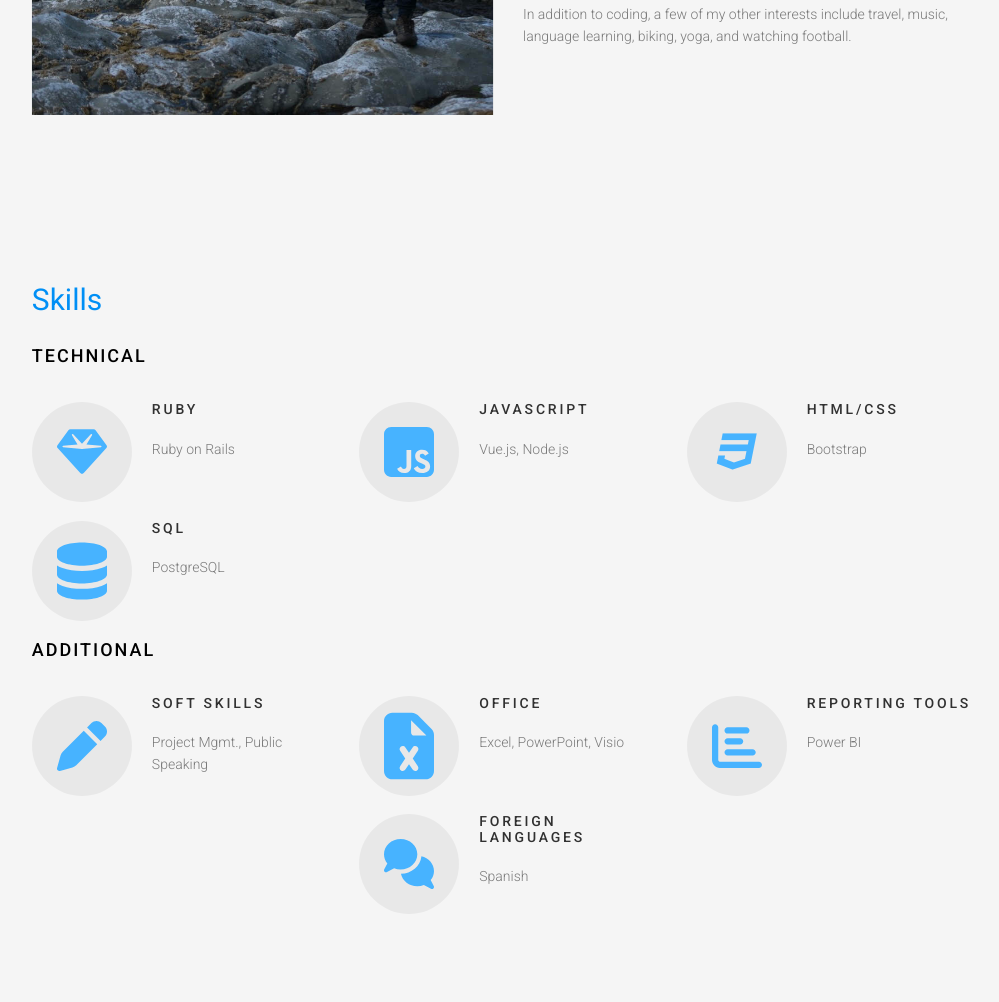
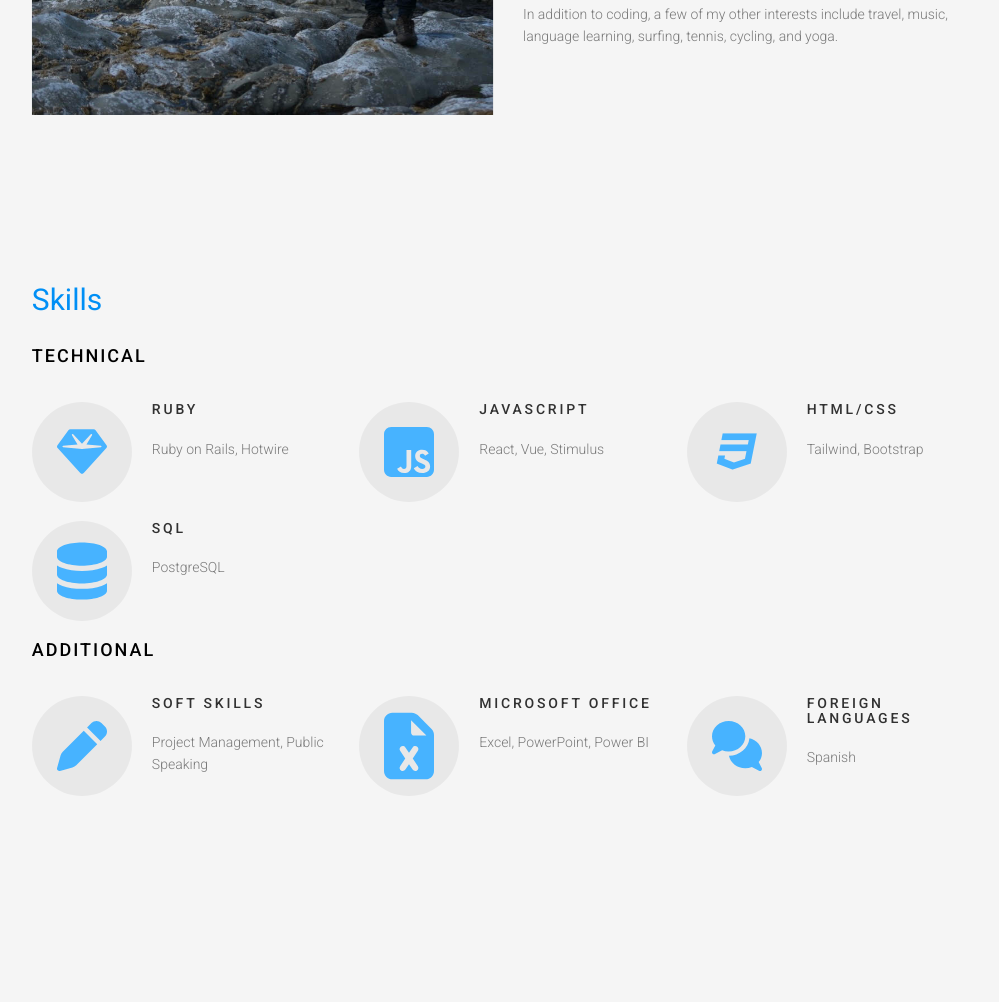
Before and after one commit to mark-francisco/mark-francisco.github.io, a plain HTML site: page index.html in a window 1280 px wide. Shown: the part 1248-2250 px from the top of the page, without its empty margins (260-1259 px from the left). Drawn offline with Linux system fonts and the light colour scheme; files whose address does not match are found by name.

Commit message:
update copy

```diff
--- a/index.html
+++ b/index.html
@@ -115,7 +115,7 @@
 							After several months of self-study, I decided to go all in on learning to code and making this a full-time career. I'm looking forward to building stuff that people will like and find useful.
 						</p>
 						<p>
-							In addition to coding, a few of my other interests include travel, music, language learning, biking, yoga, and watching football.
+							In addition to coding, a few of my other interests include travel, music, language learning, surfing, tennis, cycling, and yoga.
 						</p>
 					</div>
 				</div>
@@ -134,7 +134,7 @@
 									</div>
 									<div class="fh5co-text">
 										<h3>Ruby</h3>
-										<p>Ruby on Rails</p>
+										<p>Ruby on Rails, Hotwire</p>
 									</div>
 								</div>
 							</div>
@@ -145,7 +145,7 @@
 									</div>
 									<div class="fh5co-text">
 										<h3>JavaScript</h3>
-										<p>Vue.js, Node.js</p>
+										<p>React, Vue, Stimulus</p>
 									</div>
 								</div>
 							</div>
@@ -156,7 +156,7 @@
 									</div>
 									<div class="fh5co-text">
 										<h3>HTML/CSS</h3>
-										<p>Bootstrap</p>
+										<p>Tailwind, Bootstrap</p>
 									</div>
 								</div>
 							</div>
@@ -181,7 +181,7 @@
 									</div>
 									<div class="fh5co-text">
 										<h3>Soft Skills</h3>
-										<p>Project Mgmt., Public Speaking</p>
+										<p>Project Management, Public Speaking</p>
 									</div>
 								</div>
 							</div>
@@ -191,20 +191,8 @@
 										<i class="fas fa-file-excel font-awesome-icon"></i>
 									</div>
 									<div class="fh5co-text">
-										<h3>Office</h3>
-										<p>Excel, PowerPoint, Visio</p>
-									</div>
-								</div>
-							</div>
-
-							<div class="col-md-6 col-lg-4">
-								<div class="fh5co-feature animate-box" data-animate-effect="fadeInLeft">
-									<div class="font-awesome-container">
-										<i class="fas fa-chart-bar font-awesome-icon"></i>
-									</div>
-									<div class="fh5co-text">
-										<h3>Reporting Tools</h3>
-										<p>Power BI</p>
+										<h3>Microsoft Office</h3>
+										<p>Excel, PowerPoint, Power BI</p>
 									</div>
 								</div>
 							</div>
```
